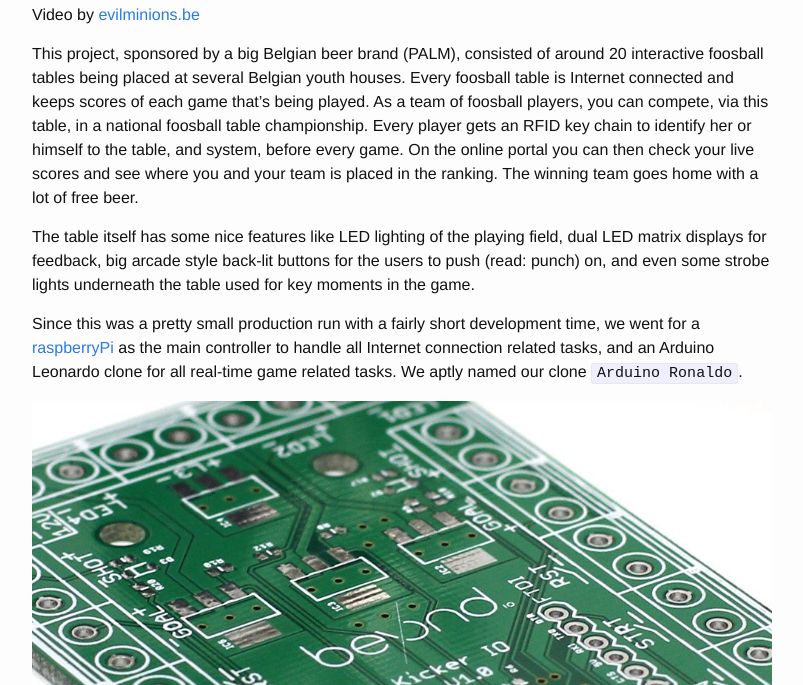
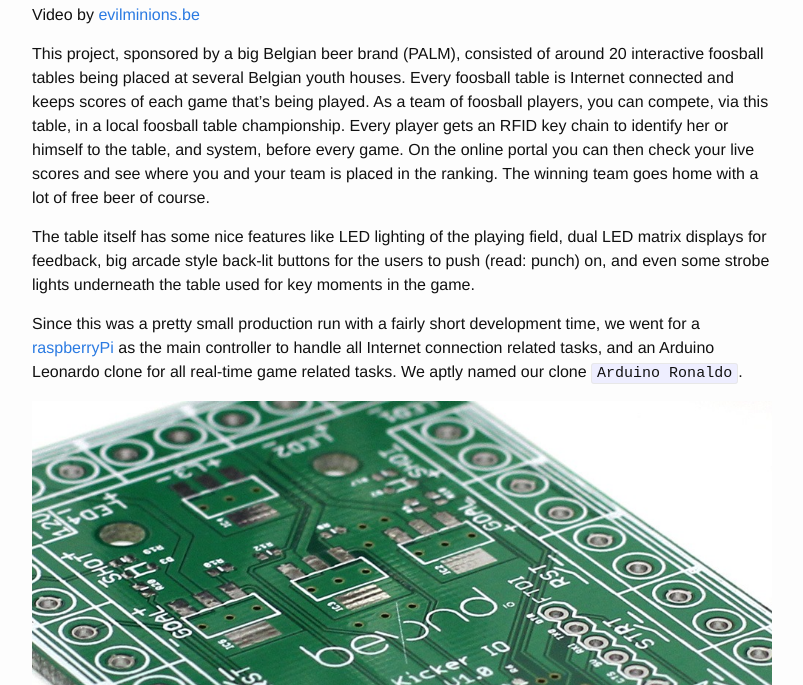
Before and after one commit to JelmerT/JelmerT.github.io, a Jekyll site: the page built from _posts/2014-10-29-Interactive-and-connected-foosball-table.md, in a window 1280 px wide and 900 px high, scrolled down 453 px, cut to the strip 215-900 px from the top of the window. Shown: the whole strip, without its empty margins (238-1041 px from the left). Built offline with Jekyll 4.4.1, drawn with Linux system fonts in a browser that asks for light colours; comment, search, counter and statistics services are not loaded.

Commit message:
tiny correction in post

```diff
--- a/_posts/2014-10-29-Interactive-and-connected-foosball-table.md
+++ b/_posts/2014-10-29-Interactive-and-connected-foosball-table.md
@@ -18,7 +18,7 @@ Around October 2013 I helped out [beyond.io](http://beyond.io) with their intera
 
 Video by [evilminions.be](http://www.evilminions.be/)
 
-This project, sponsored by a big Belgian beer brand (PALM), consisted of around 20 interactive foosball tables being placed at several Belgian youth houses. Every foosball table is Internet connected and keeps scores of each game that's being played. As a team of foosball players, you can compete, via this table, in a national foosball table championship. Every player gets an RFID key chain to identify her or himself to the table, and system, before every game. On the online portal you can then check your live scores and see where you and your team is placed in the ranking. The winning team goes home with a lot of free beer.
+This project, sponsored by a big Belgian beer brand (PALM), consisted of around 20 interactive foosball tables being placed at several Belgian youth houses. Every foosball table is Internet connected and keeps scores of each game that's being played. As a team of foosball players, you can compete, via this table, in a local foosball table championship. Every player gets an RFID key chain to identify her or himself to the table, and system, before every game. On the online portal you can then check your live scores and see where you and your team is placed in the ranking. The winning team goes home with a lot of free beer of course.
 
 The table itself has some nice features like LED lighting of the playing field, dual LED matrix displays for feedback, big arcade style back-lit buttons for the users to push (read: punch) on, and even some strobe lights underneath the table used for key moments in the game.
 
```
